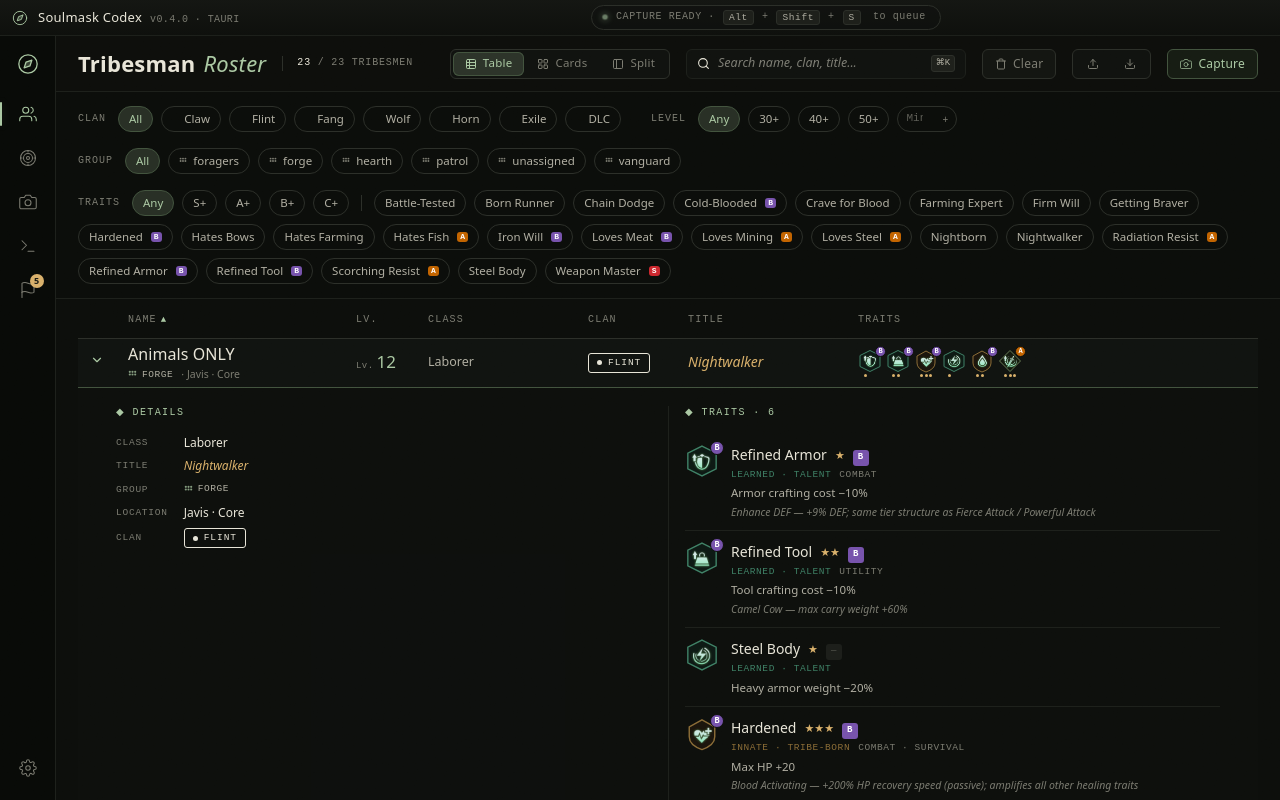
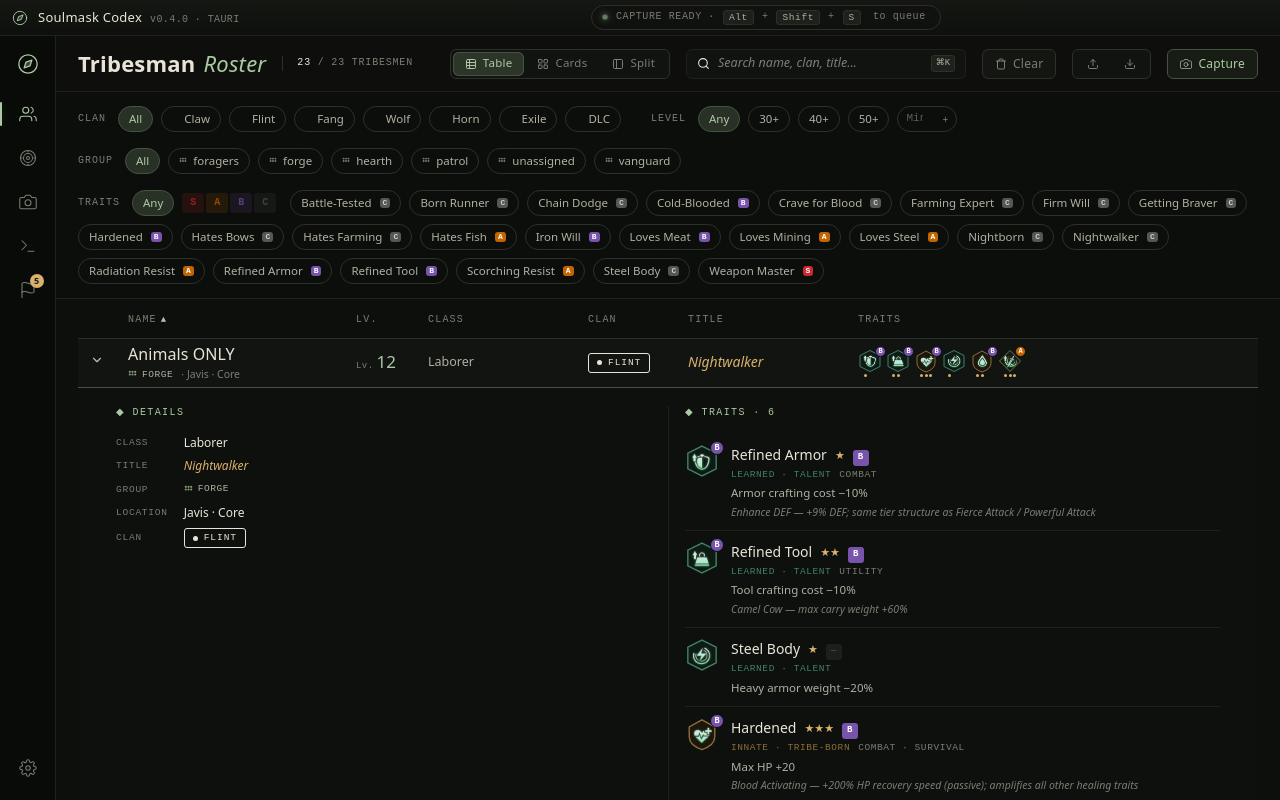
Before and after one commit to rubensayshi/soulmask-codex-app, a React (Vite) app: page / in a window 1280 px wide. Built offline with nearby package versions, Linux system fonts and the light colour scheme.

Commit message:
feat: compact colored tier buttons and default null tier to C
Tier filter buttons are now small colored squares instead of chips.
Traits without an explicit tier default to C in both filtering and badges.

```diff
--- a/src/components/FilterBar.tsx
+++ b/src/components/FilterBar.tsx
@@ -44,7 +44,10 @@ export function FilterBar({ filters, setFilters, roster }: Props) {
   const visibleTraits = useMemo(() => {
     if (!tierFilter) return allTraits
     const threshold = TIER_ORDER[tierFilter] ?? 99
-    return allTraits.filter(t => t.tier && (TIER_ORDER[t.tier] ?? 99) <= threshold)
+    return allTraits.filter(t => {
+      const effective = TIER_ORDER[t.tier ?? 'C'] ?? 3
+      return effective <= threshold
+    })
   }, [allTraits, tierFilter])
 
   function toggleGroup(id: string) {
@@ -166,26 +169,44 @@ export function FilterBar({ filters, setFilters, roster }: Props) {
         Any
       </Chip>
 
+      <span className="inline-flex items-center" style={{ gap: 2, marginRight: 6 }}>
         {TIER_LIST.map(tier => {
           const on = tierFilter === tier
           const tc = TIER_COLORS[tier]
           return (
-          <Chip key={tier} on={on} onClick={() => setTierFilter(on ? null : tier)}
-            style={on ? { color: tc.text, borderColor: tc.bg, background: tc.bg } : {}}>
-            {tier}+
-          </Chip>
+            <button
+              key={tier}
+              onClick={() => setTierFilter(on ? null : tier)}
+              className="transition-all duration-100"
+              style={{
+                width: 22, height: 20,
+                borderRadius: 3,
+                border: `1.5px solid ${on ? tc.bg : 'transparent'}`,
+                background: on ? tc.bg : `color-mix(in oklch, ${tc.bg} 20%, transparent)`,
+                color: on ? tc.text : tc.bg,
+                fontSize: 10,
+                fontWeight: 700,
+                fontFamily: 'var(--font-mono)',
+                lineHeight: 1,
+                display: 'flex',
+                alignItems: 'center',
+                justifyContent: 'center',
+                opacity: on ? 1 : 0.7,
+              }}
+            >
+              {tier}
+            </button>
           )
         })}
-
-      <span style={{ width: 1, height: 16, background: 'var(--color-border)', margin: '0 4px' }} />
+      </span>
 
       {visibleTraits.map(({ id, name, tier }) => {
         const on = filters.traits.includes(id)
-        const tc = tier ? TIER_COLORS[tier] : null
+        const effectiveTier = tier ?? 'C' as Tier
+        const tc = TIER_COLORS[effectiveTier]
         return (
           <Chip key={id} on={on} onClick={() => toggleTrait(id)}>
             {name}
-            {tc && (
             <span style={{
               fontSize: 8,
               fontWeight: 700,
@@ -197,9 +218,8 @@ export function FilterBar({ filters, setFilters, roster }: Props) {
               color: tc.text,
               marginLeft: 2,
             }}>
-                {tier}
+              {effectiveTier}
             </span>
-            )}
           </Chip>
         )
       })}
```
Lines whose indentation alone changed are shown as unchanged.
